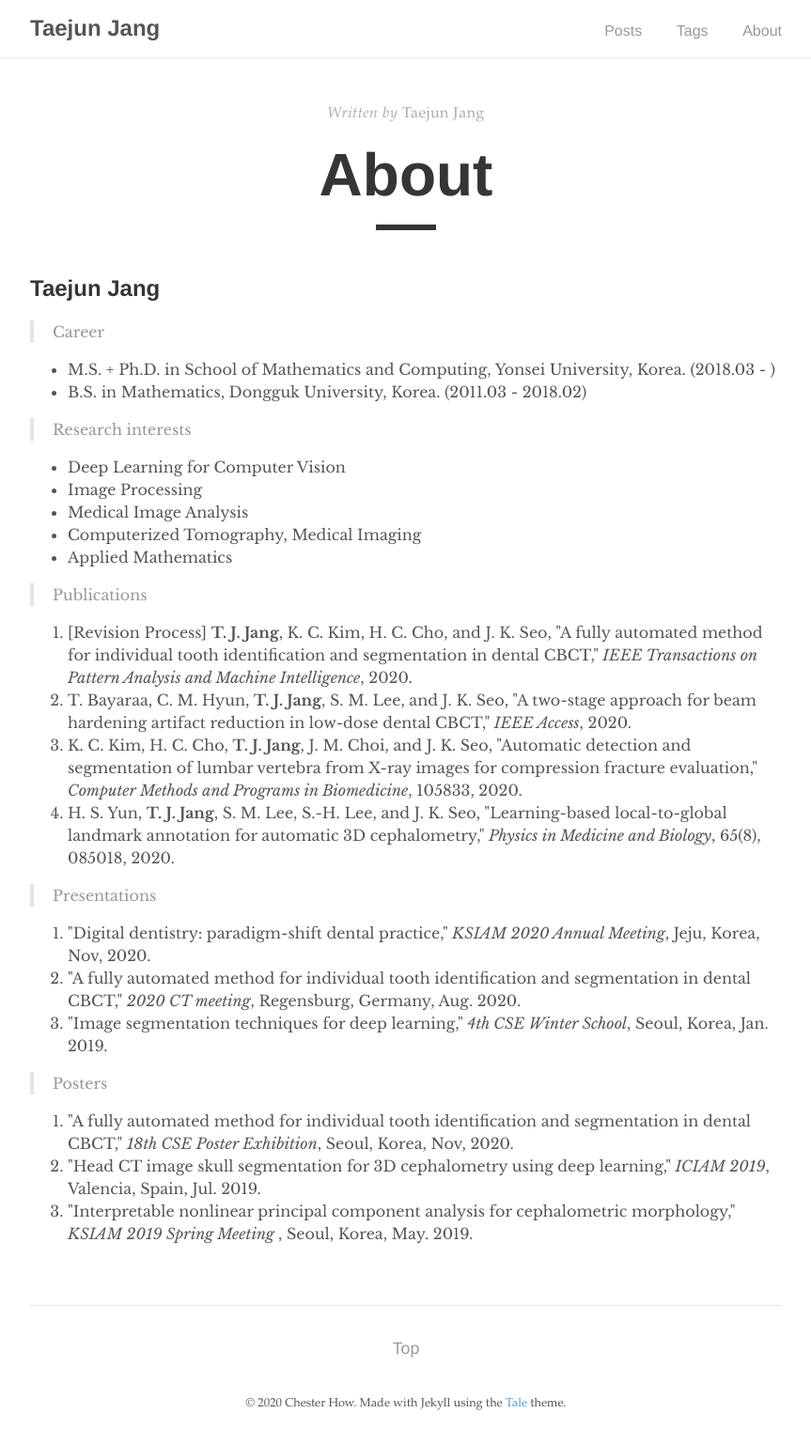
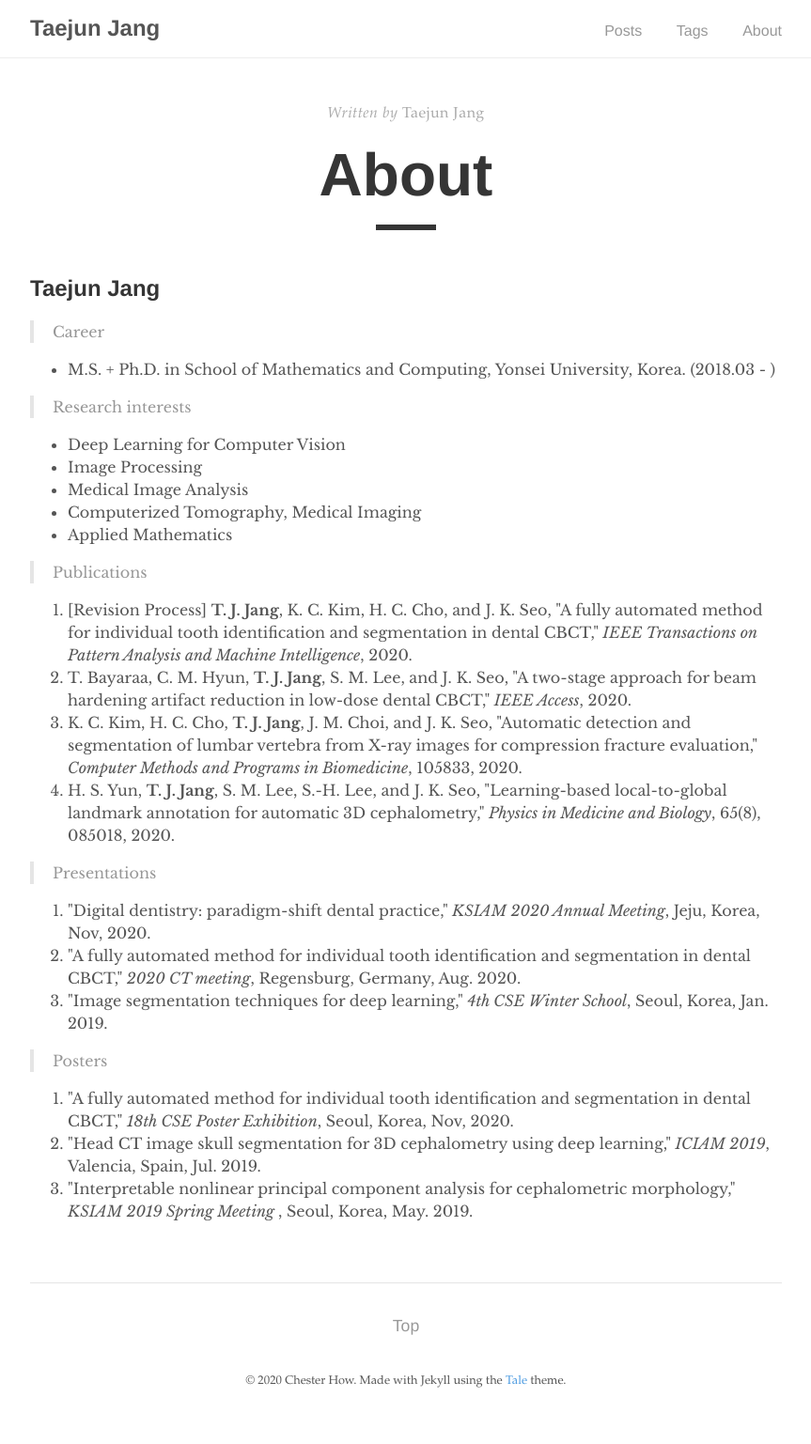
Before and after one commit to taejun-jang/taejun-jang.github.io, a Jekyll site: the page built from _pages/about.md, in a window 1280 px wide. Shown: the whole page at 94% size, without its empty margins (208-1071 px from the left). Built offline with Jekyll 4.4.1, drawn with Linux system fonts in a browser that asks for light colours; after the commit the page ends 1513 px from its top, so only the background shows below that.

Commit message:
Update about.md

```diff
--- a/_pages/about.md
+++ b/_pages/about.md
@@ -10,7 +10,6 @@ permalink: /about/
 > Career
 
 - M.S. + Ph.D. in School of Mathematics and Computing, Yonsei University, Korea. (2018.03 - )
-- B.S. in Mathematics, Dongguk University, Korea. (2011.03 - 2018.02)
 
 
 > Research interests
```
